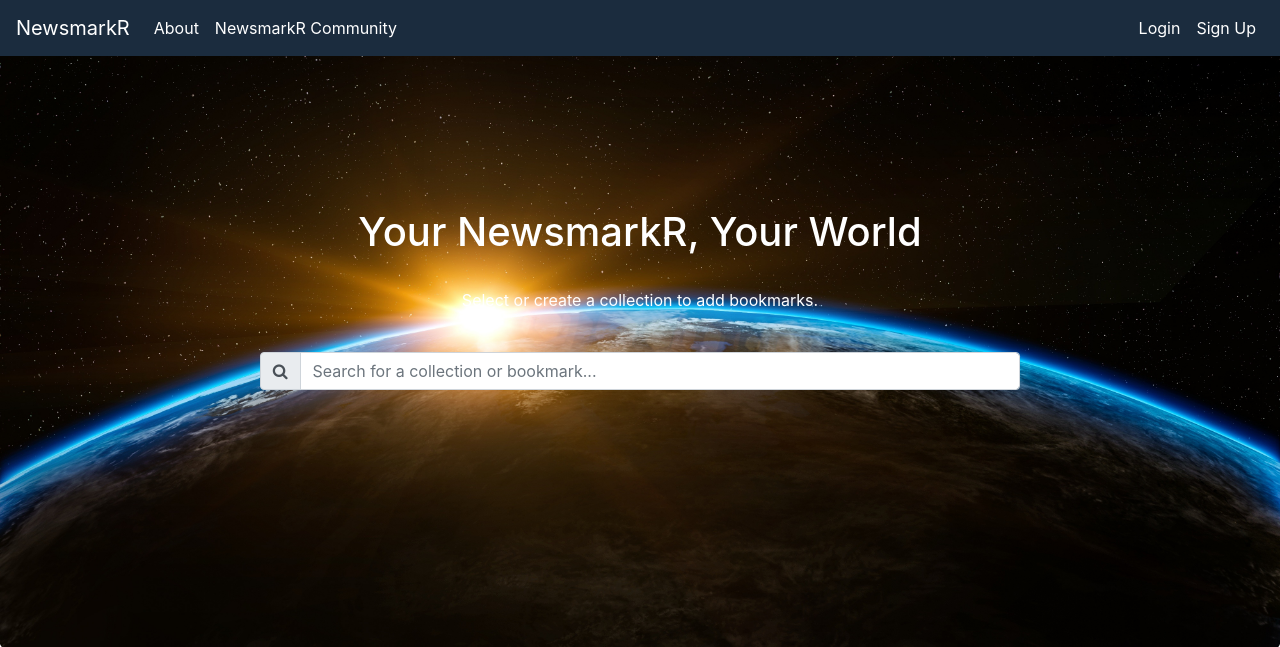
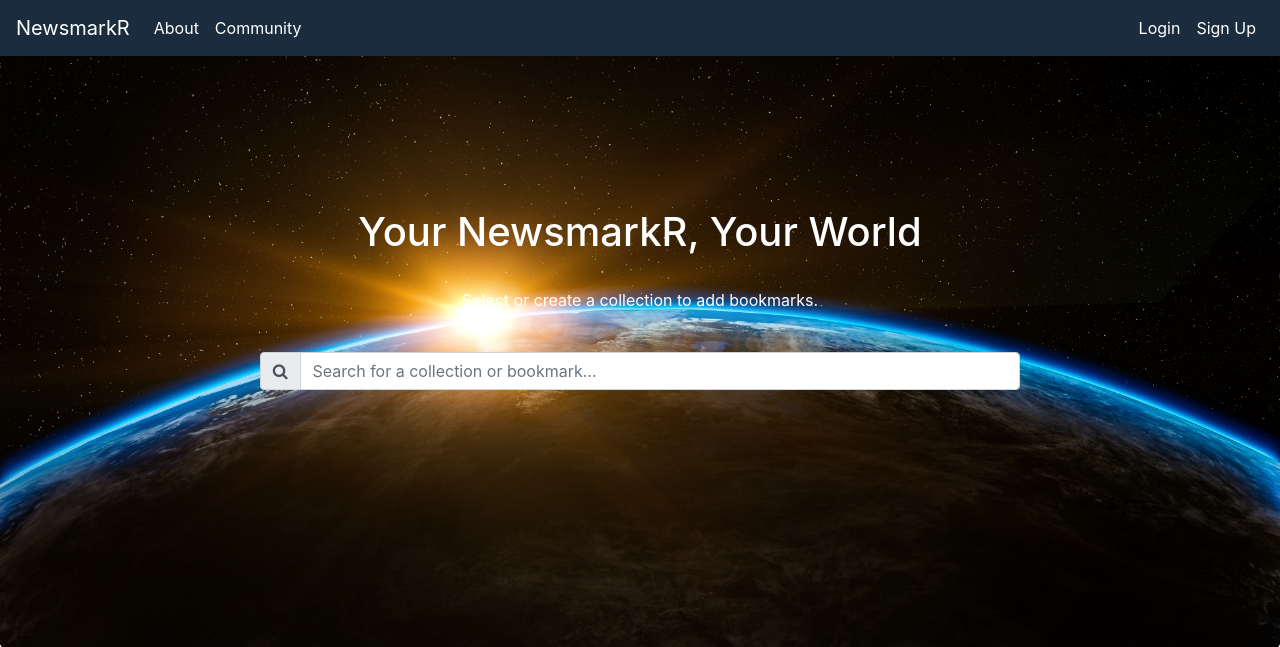
Before and after one commit to Jackstone92/newsmarkr, a Python web app: template templates/bookmark/library.html in a window 1280 px wide. Shown: the top 647 px of the page. Run offline with Jinja, Linux system fonts and the light colour scheme; the template is opened without the code that fills it, so the values that code supplies are empty; some libraries are stand-ins or nearby versions.

Commit message:
stylistic fixes and rough landing page designed

```diff
--- a/templates/base.html
+++ b/templates/base.html
@@ -51,7 +51,7 @@
             <a class="nav-link" href="#">About</a>
           </li>
           <li class="nav-item">
-            <a class="nav-link" href="#">NewsmarkR Community</a>
+            <a class="nav-link" href="#">Community</a>
           </li>
         </ul>
         <ul class="navbar-nav">
```
